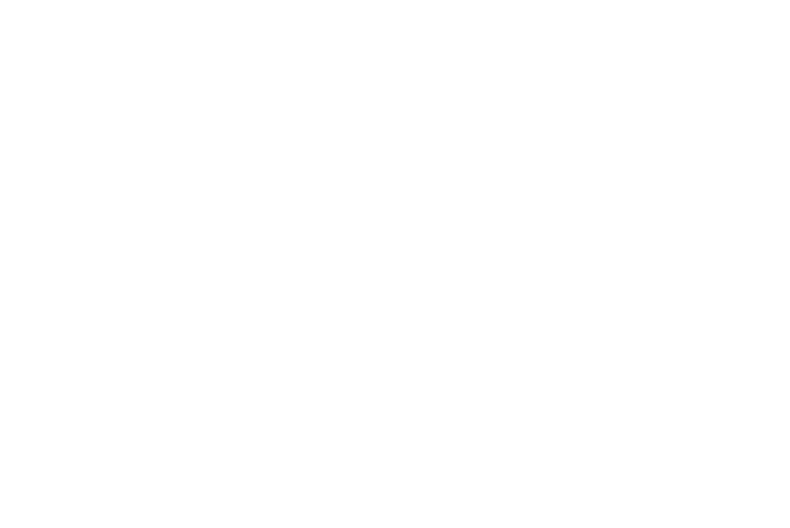
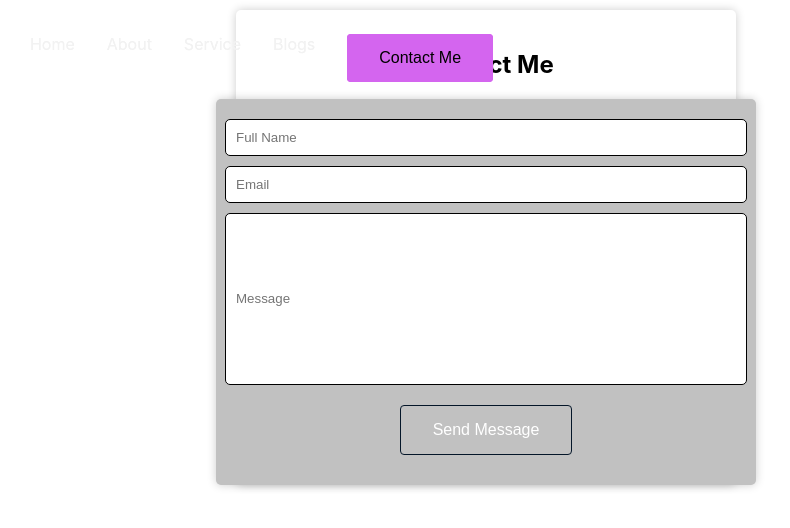
Before and after one commit to rojandahal/portfolio, a React (Create React App) app: page /contact in a window 1280 px wide. Before the commit this address had no page. Shown: the top 528 px of the page, without its empty margins (154-944 px from the left). Built offline with nearby package versions, Linux system fonts and the light colour scheme.

Commit message:
Contact Page created

```diff
--- a/src/App.js
+++ b/src/App.js
@@ -2,15 +2,17 @@
 import { Routes, Route, BrowserRouter, Outlet } from "react-router-dom";
 import HomePage from "./pages/HomePage";
 import AboutMe from "./pages/AboutMe";
-import Navbar from "./components/Header/Navbar";
+import Menu from "./components/Menu/Menu";
+import Contact from "./pages/Contact/Contact";
 
 function App() {
   return (
     <div className="App">
       <BrowserRouter>
         <Routes>
-          <Route path="/" element={<HomePage />} />
           <Route path="/" element={<Layout />}>
+            <Route path="/" element={<HomePage />} />
+            <Route path="/contact" element={<Contact />} />
             <Route path="/about" element={<AboutMe />} />
           </Route>
         </Routes>
@@ -22,7 +24,7 @@
 function Layout() {
   return (
     <>
-      <Navbar />
+      <Menu />
       <Outlet />
       {/* componentharu */}
     </>
--- a/src/components/Buttons/button.css
+++ b/src/components/Buttons/button.css
@@ -28,3 +28,21 @@
   background-color: #041629;
   color: white;
 }
+
+.button-send {
+  text-align: center;
+  padding: 15px 32px;
+  font-size: 16px;
+  border-radius: 4px;
+  background-color: #c1c1c1;
+  color: white;
+  margin: 10px;
+  border: solid 1px #041629;
+}
+
+.button-send:hover {
+  cursor: pointer;
+  border: none;
+  padding: 16px 33px;
+  background-color: #041629;
+}
--- a/src/components/Header/Header.js
+++ b/src/components/Header/Header.js
@@ -1,7 +1,7 @@
 import React, { useEffect, useRef } from "react";
 import "./header.css";
 import Typed from "typed.js";
-import Navbar from "./Navbar";
+import Menu from "../Menu/Menu"
 
 export default function Header() {
   const el = useRef(null);
@@ -25,7 +25,7 @@
   return (
     <>
       <div className="header-container">
-        <Navbar />
+        <Menu />
         <div className="type-animation" ref={el}></div>
       </div>
     </>
--- a/src/components/Header/Navbar.js
+++ /dev/null
@@ -1,11 +0,0 @@
-import React from "react";
-import Menu from "../Menu/Menu";
-import "./navbar.css";
-
-export default function Navbar() {
-  return (
-    <>
-      <Menu />
-    </>
-  );
-}
--- a/src/components/Menu/Menu.js
+++ b/src/components/Menu/Menu.js
@@ -1,17 +1,20 @@
 import React from "react";
 import "./menu.css";
 import Button from "../Buttons/Button";
+import { Link } from "react-router-dom";
 
 function Menu() {
   return (
     <>
       <div class="navbar">
         <h2>Rojan Dahal</h2>
-        <a href="/">Home</a>
-        <a href="/about">About</a>
+        <Link to="/">Home</Link>
+        <Link to="/about">About</Link>
         <a href="#service">Service</a>
         <a href="#blog">Blogs</a>
-        <Button newClass={"button-contact"} text={"Contact Me"}></Button>
+        <Link to="/contact" className="button">
+          <Button newClass={"button-contact"} text={"Contact Me"}></Button>
+        </Link>
       </div>
     </>
   );
--- /dev/null
+++ b/src/pages/Contact/Contact.js
@@ -0,0 +1,27 @@
+import React from 'react'
+import "./contact.css"
+import Button from '../../components/Buttons/Button'
+import Menu from '../../components/Menu/Menu'
+
+function Contact() {
+  return (
+    <>
+    <Menu/>
+    <div className="container">
+        <div className="wrapper">
+            <div className="title">
+                <h2>Contact Me</h2>
+            </div>
+            <div className="contact-form">
+                <input type="text" name="fullname" id="name" placeholder="Full Name" />
+                <input type="text" name="email" id="email" placeholder="Email" />
+                <input type="text" name="message" id="message" placeholder="Message" />
+                <Button text="Send Message" newClass="button-send"></Button>
+            </div>
+        </div>
+    </div>
+    </>
+  )
+}
+
+export default Contact
--- /dev/null
+++ b/src/pages/Contact/contact.css
@@ -0,0 +1,52 @@
+.container {
+  display: flex;
+  flex-direction: column;
+  justify-content: center;
+  align-items: center;
+  width: 100%;
+  padding-top: 10px;
+}
+
+.wrapper {
+  display: flex;
+  flex-direction: column;
+  justify-content: center;
+  align-items: center;
+  width: 100%;
+  max-width: 500px;
+  padding-top: 20px;
+  background-color: #fff;
+  border-radius: 5px;
+  box-shadow: 0 0 10px rgba(0, 0, 0, 0.2);
+}
+
+.contact-form {
+  display: flex;
+  flex-direction: column;
+  justify-content: center;
+  align-items: center;
+  width: 100%;
+  max-width: 500px;
+  padding: 20px;
+  background-color: #c1c1c1;
+  border-radius: 5px;
+  box-shadow: 0 0 10px rgba(0, 0, 0, 0.2);
+}
+
+#name,
+#email {
+  width: 100%;
+  padding: 10px;
+  border: 1px solid #000000;
+  border-radius: 5px;
+  margin-bottom: 10px;
+}
+
+#message {
+  width: 100%;
+  padding: 10px;
+  height: 150px;
+  border: 1px solid #000000;
+  border-radius: 5px;
+  margin-bottom: 10px;
+}
```
Also changed, not shown: src/components/Header/navbar.css (deleted).
